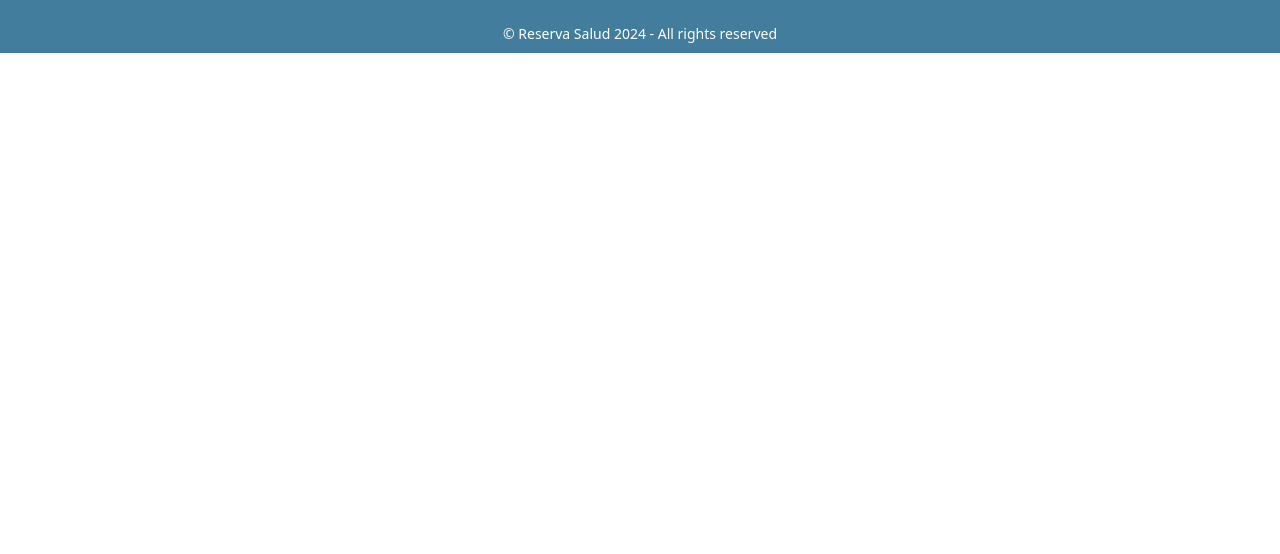
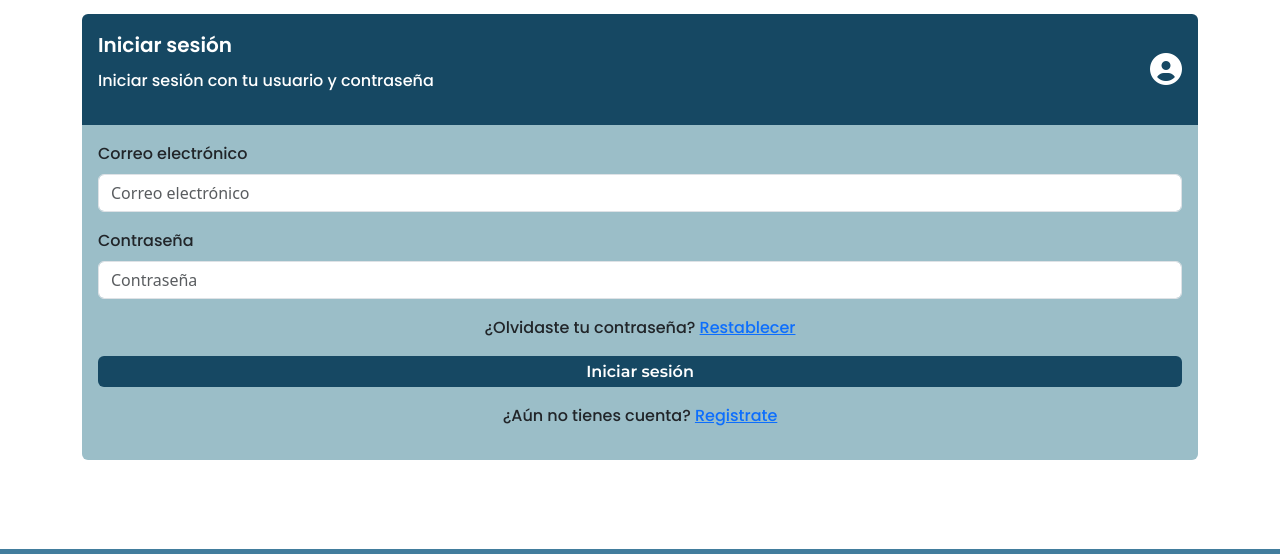
Before and after one commit to 4GeeksAcademy/app-reserva-salud-2, a React app: page /login in a window 1280 px wide. Shown: the part 131-685 px from the top of the page. Built offline with nearby package versions, Linux system fonts and the light colour scheme; no server answers.

Commit message:
Añadido: Pagina Login
- Los cambios de código incluyen la incorporación de un nuevo componente de página de inicio de sesión y la actualización de las rutas en el diseño.

- Se agregó la clase .contenedor para utilizar en los casos que el contenido queda debajo de la barra de navegación

```diff
--- a/src/front/js/layout.js
+++ b/src/front/js/layout.js
@@ -8,6 +8,7 @@ import injectContext from "./store/appContext";
 
 import { Navbar } from "./component/Navbar.jsx";
 import { Footer } from "./component/Footer.jsx";
+import { Login } from "./pages/Login.jsx";
 
 //create your first component
 const Layout = () => {
@@ -22,6 +23,7 @@ const Layout = () => {
         <Routes>
           <Route element={<Home />} path="/" />
           <Route element={<VistaRegistro />} path="/registro-usuario" />
+          <Route element={<Login />} path="/login" />
           <Route
             element={<VistaTerminosYCondiciones />}
             path="/terminos-y-condiciones"
--- /dev/null
+++ b/src/front/js/pages/Login.jsx
@@ -0,0 +1,59 @@
+import { Field, Form, Formik, useFormik } from 'formik'
+import React from 'react'
+import { Link } from 'react-router-dom'
+import * as Yup from 'yup'
+
+export const Login = () => {
+  return (
+    <div className='container contenido'>
+      <div className='d-flex flex-column justify-content-center align-items-center h-100'>
+        <div className='w-100 d-flex justify-content-between align-items-center bg-primary rounded-top p-3 text-white'>
+          <div className='d-flex flex-column gap-2'>
+            <h2 className='text-subtitle'>Iniciar sesión</h2>
+            <p className='text-label'>Iniciar sesión con tu usuario y contraseña</p>
+          </div>
+          <i className="fa-solid fa-circle-user fa-2xl"></i>
+        </div>
+        <div className='w-100 d-flex flex-column justify-content-center align-items-center bg-tertiary p-3 rounded-bottom'>
+          <Formik
+            initialValues={{
+              email: '',
+              password: ''
+            }}
+            validationSchema={Yup.object({
+              email: Yup.string().email('Correo electrónico inválido').required('Campo requerido'),
+              password: Yup.string().required('Campo requerido').min(6, 'La contraseña debe tener al menos 6 caracteres')
+            })}
+            onSubmit={(values) => {
+              console.log(values)
+            }}
+          >
+            {({ errors, touched }) => (
+              <Form className='w-100' noValidate>
+                <div className='mb-3'>
+                  <label htmlFor='email' className='form-label text-label'>Correo electrónico</label>
+                  <Field className='form-control' type='email' id='email' name='email' placeholder='Correo electrónico' />
+                  {errors.email && touched.email && (
+                    <p className='text-danger text-label'>{errors.email}</p>
+                  )}
+                </div>
+                <div>
+                  <label htmlFor='password' className='form-label text-label'>Contraseña</label>
+                  <Field className='form-control' type='password' id='password' name='password' placeholder='Contraseña' />
+                  {errors.password && touched.password && (
+                    <p className='text-danger text-label'>{errors.password}</p>
+                  )}
+                </div>
+                <p className='mt-3 text-label text-center'>¿Olvidaste tu contraseña? <Link to={"/"}>Restablecer</Link></p>
+
+                <button className='btn btn-primary w-100 text-btn'>Iniciar sesión</button>
+
+                <p className='mt-3 text-label text-center'>¿Aún no tienes cuenta? <Link to={"/registro-usuario"}>Registrate</Link></p>
+              </Form>
+            )}
+          </Formik>
+        </div>
+      </div>
+    </div>
+  )
+}
--- a/src/front/styles/index.css
+++ b/src/front/styles/index.css
@@ -113,23 +113,23 @@ h6 {
 }
 
 .text-secondary {
-  color: var(--color-secondary);
+  color: var(--color-secondary) !important;
 }
 
 .text-tertiary {
-  color: var(--color-tertiary);
+  color: var(--color-tertiary) !important;
 }
 
 .text-light {
-  color: var(--color-light);
+  color: var(--color-light) !important;
 }
 
 .text-white {
-  color: var(--color-white);
+  color: var(--color-white) !important;
 }
 
 .text-black {
-  color: var(--color-black);
+  color: var(--color-black) !important;
 }
 
 .bg-primary {
@@ -160,6 +160,12 @@ h6 {
   background-color: var(--color-black) !important;
 }
 
+.btn-primary {
+  background-color: var(--color-primary) !important;
+  border: var(--color-primary) !important;
+  color: var(--color-white) !important;
+}
+
 .shadow-sm {
   box-shadow: var(--shadow-small);
 }
@@ -167,3 +173,8 @@ h6 {
 .shadow-md {
   box-shadow: var(--shadow-medium);
 }
+
+.contenido {
+  margin-top: 56px;
+  height: calc(100vh - 176px);
+}
```
